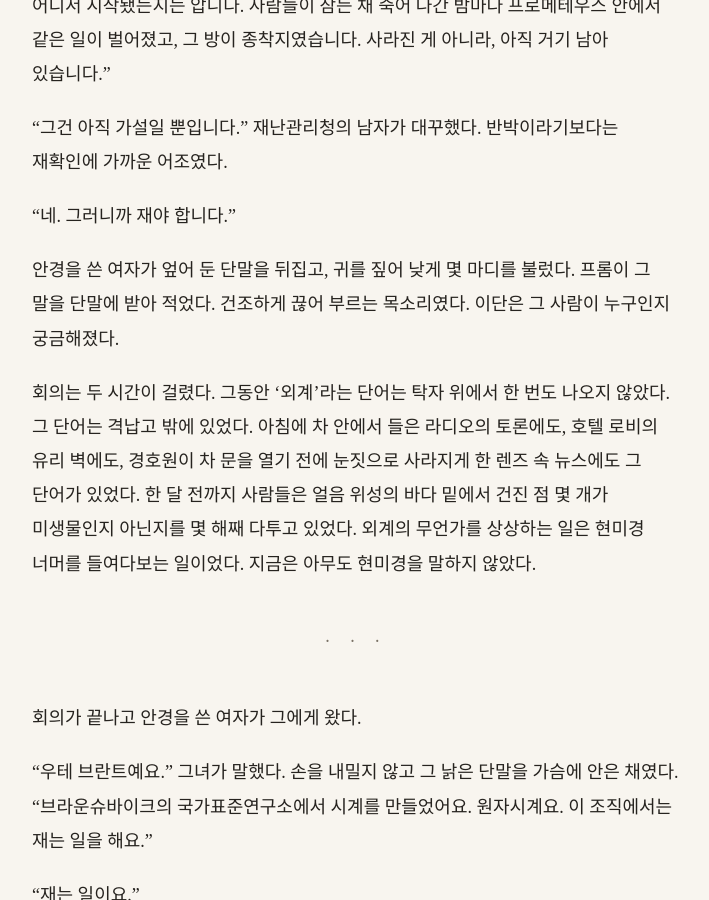
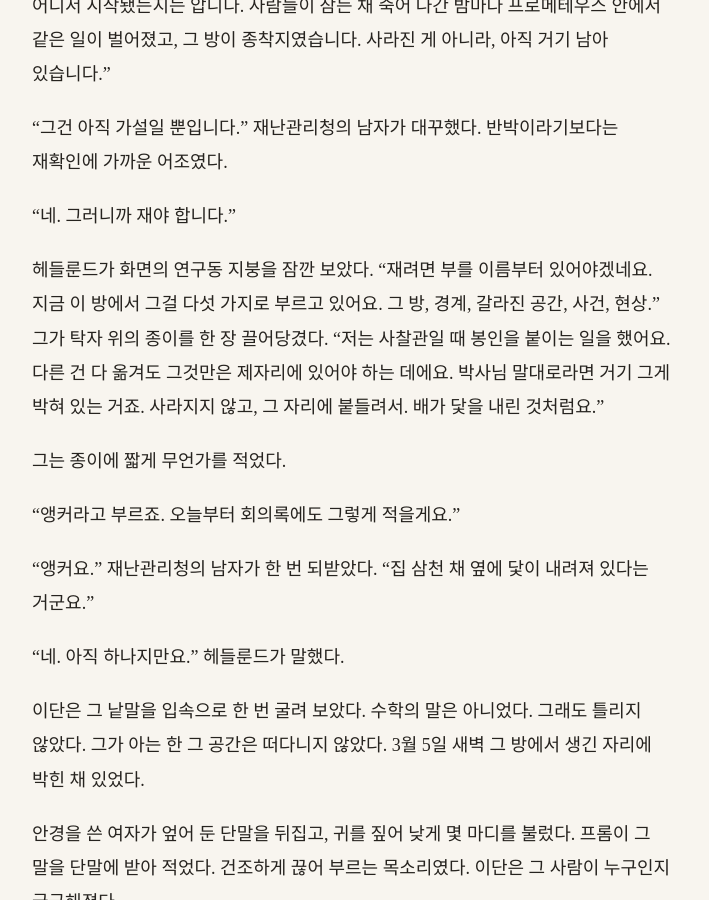
Before and after one commit to kangkkang/writer_s1_public, a Jekyll site: the page built from vol2/039.md, in a window 1280 px wide and 900 px high, scrolled down 5044 px. Shown: the whole window, without its empty margins (284-993 px from the left). Built offline with Jekyll 4.4.1, drawn with Linux system fonts in a browser that asks for light colours; our own code applies the rules of GitHub Pages for plain Markdown files; some of the changed text lies outside the part shown.

Commit message:
Update from https://github.com/kangkkang/writer_s1/commit/63966c98adef18f9a0a360813e67d2c09b051e69

```diff
--- a/vol2/039.md
+++ b/vol2/039.md
@@ -60,7 +60,7 @@
 
 화면 하나의 이름표에는 장관 대신 *직무대행*이라고 적혀 있었다. 네덜란드였다. 그 나라의 기반시설·수자원 장관은 3월 12일 새벽에 자기 침대에서 숨진 채 발견되었다. 헤일로의 고층 사용자였다는 것을 뉴스는 한 줄로 전했다. 그 무렵 일곱 나라의 뉴스가 같은 한 줄을 전했다. 장관이 둘, 차관이 하나, 의원이 몇, 중앙은행 이사가 하나였다. 직무대행은 그의 차관이었고, 검은 넥타이를 매고 있었다.
 
-벽 한가운데에 시냅스 단지의 위성 사진 한 장이 떴다. 연구동의 지붕, 냉각탑, 주차장, 그리고 노란 선으로 그은 대피 구역의 경계. 사진 아래에 숫자 하나가 있었다.
+벽 한가운데의 화면에 시냅스 단지의 위성 사진 한 장이 떴다. 연구동의 지붕, 냉각탑, 주차장, 그리고 노란 선으로 그은 대피 구역의 경계. 사진 아래에 숫자 하나가 있었다.
 
 *첫 사건 이후 29일. 추가 사건 없음.*
 
@@ -81,6 +81,18 @@
 "그건 아직 가설일 뿐입니다." 재난관리청의 남자가 대꾸했다. 반박이라기보다는 재확인에 가까운 어조였다.
 
 "네. 그러니까 재야 합니다."
+
+헤들룬드가 화면의 연구동 지붕을 잠깐 보았다. "재려면 부를 이름부터 있어야겠네요. 지금 이 방에서 그걸 다섯 가지로 부르고 있어요. 그 방, 경계, 갈라진 공간, 사건, 현상." 그가 탁자 위의 종이를 한 장 끌어당겼다. "저는 사찰관일 때 봉인을 붙이는 일을 했어요. 다른 건 다 옮겨도 그것만은 제자리에 있어야 하는 데에요. 박사님 말대로라면 거기 그게 박혀 있는 거죠. 사라지지 않고, 그 자리에 붙들려서. 배가 닻을 내린 것처럼요."
+
+그는 종이에 짧게 무언가를 적었다.
+
+"앵커라고 부르죠. 오늘부터 회의록에도 그렇게 적을게요."
+
+"앵커요." 재난관리청의 남자가 한 번 되받았다. "집 삼천 채 옆에 닻이 내려져 있다는 거군요."
+
+"네. 아직 하나지만요." 헤들룬드가 말했다.
+
+이단은 그 낱말을 입속으로 한 번 굴려 보았다. 수학의 말은 아니었다. 그래도 틀리지 않았다. 그가 아는 한 그 공간은 떠다니지 않았다. 3월 5일 새벽 그 방에서 생긴 자리에 박힌 채 있었다.
 
 안경을 쓴 여자가 엎어 둔 단말을 뒤집고, 귀를 짚어 낮게 몇 마디를 불렀다. 프롬이 그 말을 단말에 받아 적었다. 건조하게 끊어 부르는 목소리였다. 이단은 그 사람이 누구인지 궁금해졌다.
 
```
